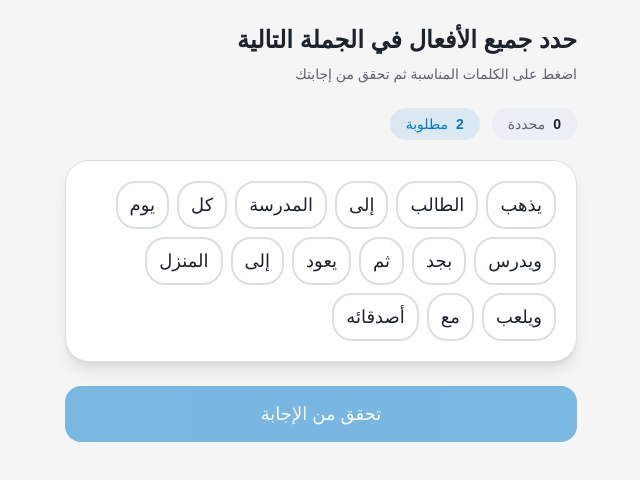
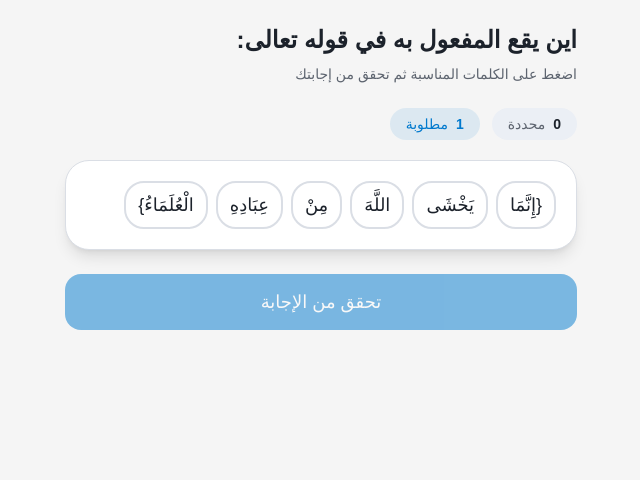
Before and after one commit to murtadha/v0-student-quiz-app, a Next.js app: page /mark in a window 1280 px wide. Shown: the top 480 px of the page, without its empty margins (521-1161 px from the left). Built offline with nearby package versions, Linux system fonts and the light colour scheme; a web font is replaced by a local one.

Commit message:
feat: update prompt and paragraph source in MarkInterface component

```diff
--- a/components/mark-interface.tsx
+++ b/components/mark-interface.tsx
@@ -4,10 +4,10 @@ import { useState, useEffect, useMemo } from "react"
 import { useSearchParams } from "next/navigation"
 import { Button } from "@/components/ui/button"
 import { CheckCircle2, XCircle, RotateCcw } from "lucide-react"
+import { useContentFromUrl } from "@/lib/utils"
 
-const SAMPLE_PROMPT = "حدد جميع الأفعال في الجملة التالية"
-const SAMPLE_PARAGRAPH =
-  "*يذهب* الطالب إلى المدرسة كل يوم و*يدرس* بجد ثم *يعود* إلى المنزل و*يلعب* مع أصدقائه"
+const SAMPLE_PROMPT = "اين يقع المفعول به في قوله تعالى:"
+const SAMPLE_PARAGRAPH = "{إِنَّمَا يَخْشَى *اللَّهَ* مِنْ عِبَادِهِ الْعُلَمَاءُ}"
 
 type WordState = "idle" | "selected" | "correct" | "incorrect" | "missed"
 
@@ -53,10 +53,18 @@ function parseParagraph(paragraph: string): WordToken[] {
   return tokens
 }
 
+type Content = {
+  prompt: string;
+  paragraph: string;
+}
+
 export function MarkInterface() {
-  const searchParams = useSearchParams()
-  const prompt = searchParams.get("prompt") || SAMPLE_PROMPT
-  const paragraph = searchParams.get("paragraph") || SAMPLE_PARAGRAPH
+  // const searchParams = useSearchParams()
+  // const prompt = searchParams.get("prompt") || SAMPLE_PROMPT
+  // const paragraph = searchParams.get("paragraph") || SAMPLE_PARAGRAPH
+  const content = useContentFromUrl() as Content
+  const prompt = content.prompt || SAMPLE_PROMPT
+  const paragraph = content.prompt || SAMPLE_PARAGRAPH
 
   const initialTokens = useMemo(() => parseParagraph(paragraph), [paragraph])
 
@@ -192,11 +200,10 @@ export function MarkInterface() {
         {hasChecked && score && (
           <div className="mb-6 animate-scale-in">
             <div
-              className={`flex items-center justify-center gap-3 py-4 px-5 rounded-2xl mb-4 ${
-                isAllCorrect
+              className={`flex items-center justify-center gap-3 py-4 px-5 rounded-2xl mb-4 ${isAllCorrect
                   ? "bg-success/15 text-success"
                   : "bg-warning/15 text-warning-foreground"
-              }`}
+                }`}
             >
               {isAllCorrect ? (
                 <CheckCircle2 className="w-7 h-7 shrink-0" />
```
